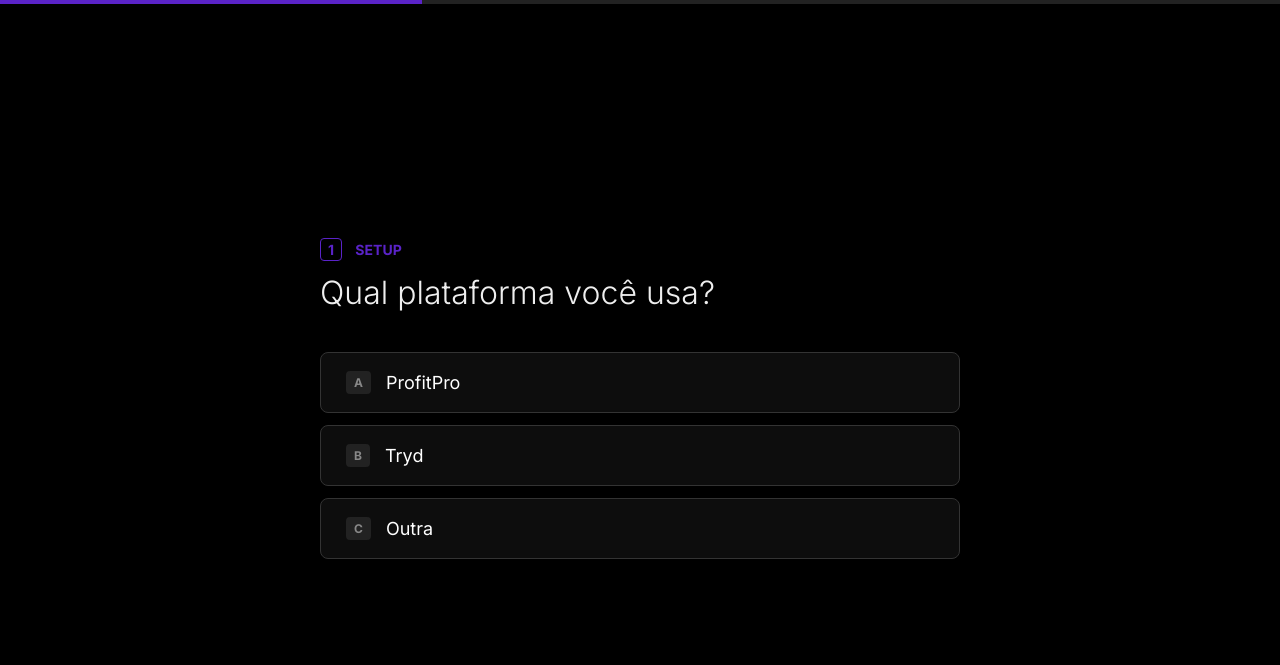
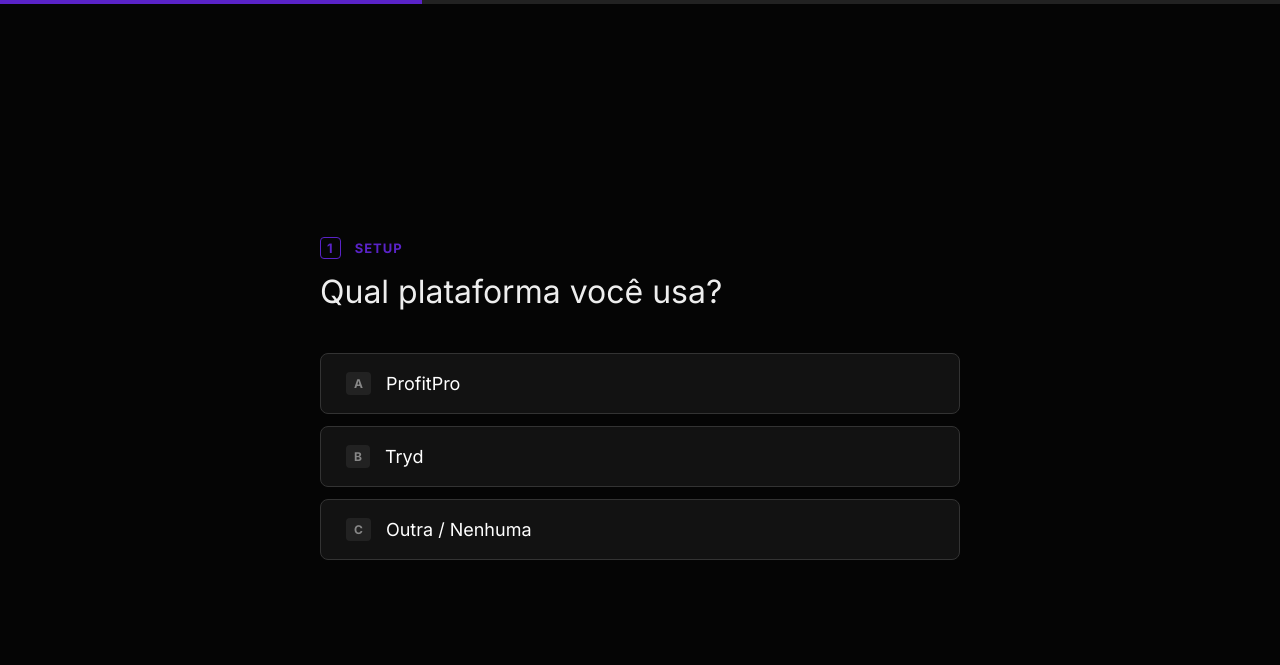
Before and after one commit to franzoieric-art/indicador-b3, a website: page index.html in a window 1280 px wide. Drawn offline with Linux system fonts and the light colour scheme.

Commit message:
Refactor index.html for improved UI and styles
Updated the title and styles for the B3 Indicator application, enhancing the user interface and improving accessibility. Adjusted input fields and button styles for better user experience.

```diff
--- a/index.html
+++ b/index.html
@@ -3,42 +3,98 @@
 <head>
   <meta charset="UTF-8">
   <meta name="viewport" content="width=device-width, initial-scale=1.0">
-  <title>Indicador B3 - Acesso</title>
-  <link href="https://fonts.googleapis.com/css2?family=Inter:wght@300;400;600;700&display=swap" rel="stylesheet">
+  <title>Indicador B3 - Análise de Fluxo</title>
+  <link href="https://fonts.googleapis.com/css2?family=Inter:wght@300;400;500;600;700&display=swap" rel="stylesheet">
   <style>
     /* === ESTILOS GERAIS === */
-    :root { --main-color: #5a23c8; --bg-color: #000000; --text-color: #ffffff; }
+    :root {
+      --main-color: #5a23c8;
+      --bg-color: #050505;
+      --card-bg: #111111;
+      --input-bg: #1a1a1a;
+      --text-color: #ffffff;
+      --border-color: #333;
+    }
     * { margin: 0; padding: 0; box-sizing: border-box; font-family: 'Inter', sans-serif; }
     body, html { height: 100%; width: 100%; background: var(--bg-color); color: var(--text-color); overflow: hidden; }
 
-    /* === ÁREA DO SEU APP (Fica escondida atrás do formulário no começo) === */
+    /* ======================================================= */
+    /* ESTILOS DO INDICADOR B3 (CALCULADORA)         */
+    /* ======================================================= */
     #app-content {
       position: absolute; top: 0; left: 0; width: 100%; height: 100%;
       display: flex; align-items: center; justify-content: center;
-      z-index: 1;
+      z-index: 1; /* Fica atrás do overlay inicialmente */
+      background-image: radial-gradient(circle at top right, #1a0b36 0%, transparent 40%);
     }
 
-    /* === OVERLAY (O FORMULÁRIO QUE COBRE TUDO) === */
+    .calculator-container {
+      background: var(--card-bg);
+      width: 100%; max-width: 480px;
+      padding: 30px;
+      border-radius: 16px;
+      border: 1px solid var(--border-color);
+      box-shadow: 0 20px 50px rgba(0,0,0,0.5);
+      position: relative;
+    }
+
+    .input-group { margin-bottom: 20px; }
+
+    .label-row {
+      display: flex; justify-content: space-between; align-items: center;
+      margin-bottom: 8px;
+    }
+    .label-row label { font-size: 14px; color: #aaa; font-weight: 500; }
+    .link-helper { color: #5a8dee; font-size: 12px; text-decoration: none; cursor: pointer; }
+    .link-helper:hover { text-decoration: underline; }
+
+    .custom-input {
+      width: 100%; background: var(--input-bg);
+      border: 1px solid var(--border-color);
+      padding: 12px 15px; border-radius: 8px;
+      color: white; font-size: 16px; outline: none;
+      transition: 0.3s;
+    }
+    .custom-input:focus { border-color: var(--main-color); background: #222; }
+
+    .row-split { display: flex; gap: 15px; }
+    .col-half { flex: 1; }
+
+    .btn-analyze {
+      width: 100%; background: linear-gradient(90deg, #5a23c8 0%, #7b2cbf 100%);
+      border: none; padding: 16px; border-radius: 8px;
+      color: white; font-size: 16px; font-weight: 700;
+      cursor: pointer; margin-top: 10px;
+      box-shadow: 0 4px 15px rgba(90, 35, 200, 0.4);
+      display: flex; align-items: center; justify-content: center; gap: 10px;
+      transition: transform 0.2s;
+    }
+    .btn-analyze:hover { transform: translateY(-2px); filter: brightness(1.1); }
+
+    .footer-note { text-align: center; margin-top: 20px; font-size: 12px; color: #444; }
+
+    /* ======================================================= */
+    /* ESTILOS DO OVERLAY (FORMULÁRIO)               */
+    /* ======================================================= */
     .onboarding-overlay {
       position: fixed; top: 0; left: 0; width: 100%; height: 100%;
       background: var(--bg-color); z-index: 9999;
       display: flex; flex-direction: column; justify-content: center; padding: 30px;
-      transition: opacity 1s ease;
+      transition: opacity 0.8s ease;
     }
 
-    /* BARRA DE PROGRESSO */
     .progress-bar-container { position: fixed; top: 0; left: 0; width: 100%; height: 4px; background: #222; z-index: 10000; }
     .progress-bar-fill { height: 100%; background: var(--main-color); width: 33%; transition: width 0.6s cubic-bezier(0.25, 0.8, 0.25, 1); }
 
-    /* ELEMENTOS DO FORMULÁRIO */
     .onboarding-inner { max-width: 640px; margin: 0 auto; width: 100%; }
+
     .step { display: none; opacity: 0; transform: translateY(30px); transition: all 0.5s ease-out; }
     .step.active { display: block; opacity: 1; transform: translateY(0); }
 
-    .question-number { color: var(--main-color); font-size: 14px; font-weight: 700; margin-bottom: 15px; display: block; }
-    .question-number span { border: 1px solid var(--main-color); padding: 2px 7px; border-radius: 4px; margin-right: 10px; }
+    .question-number { color: var(--main-color); font-size: 13px; font-weight: 700; margin-bottom: 15px; display: block; letter-spacing: 1px; }
+    .question-number span { border: 1px solid var(--main-color); padding: 2px 6px; border-radius: 4px; margin-right: 10px; }
 
-    h2 { font-size: 32px; font-weight: 300; margin-bottom: 40px; color: #eee; }
+    h2 { font-size: 32px; font-weight: 400; margin-bottom: 40px; color: #eee; line-height: 1.3; }
     h2 strong { font-weight: 700; color: #fff; }
 
     .options-grid { display: flex; flex-direction: column; gap: 12px; width: 100%; }
@@ -46,34 +102,85 @@
     .option-card:hover { background: rgba(90, 35, 200, 0.1); border-color: var(--main-color); transform: translateX(5px); }
     .key-hint { background: #222; font-size: 12px; padding: 4px 8px; border-radius: 4px; margin-right: 15px; color: #888; font-weight: 700; }
 
-    .big-input { width: 100%; background: transparent; border: none; border-bottom: 3px solid #444; color: var(--main-color); font-size: 36px; padding: 15px 0; outline: none; }
-    .big-input::placeholder { color: #444; font-size: 30px; }
+    .big-input { width: 100%; background: transparent; border: none; border-bottom: 2px solid #444; color: var(--main-color); font-size: 32px; padding: 10px 0; outline: none; }
+    .big-input::placeholder { color: #444; font-size: 32px; }
 
-    .btn-finish { margin-top: 50px; background-color: var(--main-color); color: white; font-size: 22px; font-weight: 700; border: none; padding: 20px 40px; width: 100%; border-radius: 8px; cursor: pointer; display: flex; align-items: center; justify-content: center; box-shadow: 0 4px 15px rgba(90, 35, 200, 0.3); transition: 0.3s; }
-    .btn-finish:hover { transform: translateY(-3px); }
+    .btn-finish { margin-top: 40px; background-color: var(--main-color); color: white; font-size: 20px; font-weight: 700; border: none; padding: 18px 40px; width: 100%; border-radius: 8px; cursor: pointer; display: flex; align-items: center; justify-content: center; box-shadow: 0 4px 15px rgba(90, 35, 200, 0.3); transition: 0.3s; }
+    .btn-finish:hover { transform: translateY(-2px); filter: brightness(1.1); }
 
-    /* TELA FINAL (DENTRO DO OVERLAY) */
-    .final-screen-overlay { display: none; text-align: center; }
-    .success-icon { font-size: 60px; margin-bottom: 20px; }
+    /* TELA FINAL DO OVERLAY */
+    .final-screen-overlay { display: none; text-align: center; animation: fadeIn 0.5s; }
+    .success-icon { font-size: 60px; margin-bottom: 20px; display: block; }
 
-    .btn-access-app { background: var(--main-color); color: white; border: none; padding: 15px 30px; font-size: 18px; border-radius: 8px; cursor: pointer; font-weight: bold; margin-top: 20px; width: 100%; box-shadow: 0 4px 15px rgba(90, 35, 200, 0.3); }
-    .btn-access-app:hover { background: #4a1da8; }
+    .btn-access-app { background: var(--main-color); color: white; border: none; padding: 16px 32px; font-size: 18px; border-radius: 8px; cursor: pointer; font-weight: bold; margin-top: 30px; width: 100%; box-shadow: 0 4px 15px rgba(90, 35, 200, 0.3); transition: 0.3s; }
+    .btn-access-app:hover { background: #4a1da8; transform: translateY(-2px); }
 
-    .loading-screen { display: none; text-align: center; margin-top: 100px; }
-    .spinner { border: 4px solid rgba(255,255,255,0.1); border-top: 4px solid var(--main-color); border-radius: 50%; width: 50px; height: 50px; animation: spin 1s linear infinite; margin: 0 auto 30px auto; }
+    .loading-screen { display: none; text-align: center; margin-top: 80px; }
+    .spinner { border: 3px solid rgba(255,255,255,0.1); border-top: 3px solid var(--main-color); border-radius: 50%; width: 40px; height: 40px; animation: spin 1s linear infinite; margin: 0 auto 20px auto; }
     @keyframes spin { 0% { transform: rotate(0deg); } 100% { transform: rotate(360deg); } }
+    @keyframes fadeIn { from { opacity: 0; transform: translateY(10px); } to { opacity: 1; transform: translateY(0); } }
   </style>
 </head>
 <body>
 
   <div id="app-content">
+    <div class="calculator-container">
 
-    <div style="text-align: center;">
-      <h1 style="font-size: 50px; color: var(--main-color);">📊 INDICADOR B3</h1>
-      <p style="font-size: 20px; color: #888;">Aplicação de medição de humor carregada com sucesso.</p>
+      <div class="input-group">
+        <div class="label-row">
+          <label>Petróleo Brent (Mundo/Londres)</label>
+          <a href="#" class="link-helper">↗ Ver UKOIL</a>
+        </div>
+        <input type="number" class="custom-input" placeholder="-0,20" step="0.01">
+      </div>
+
+      <div class="input-group">
+        <div class="label-row">
+          <label>S&P 500 Futuro (E-Mini)</label>
+          <a href="#" class="link-helper">↗ Ver ES1!</a>
+        </div>
+        <input type="number" class="custom-input" placeholder="0,34" step="0.01">
+      </div>
+
+      <div class="input-group">
+        <div class="label-row">
+          <label>VIX (Índice do Medo)</label>
+          <a href="#" class="link-helper">↗ Ver VIX</a>
+        </div>
+        <input type="number" class="custom-input" placeholder="4,83" step="0.01">
+      </div>
+
+      <div class="row-split">
+        <div class="col-half">
+          <div class="input-group">
+            <div class="label-row">
+              <label>DXY</label>
+              <a href="#" class="link-helper">↗ Ver</a>
+            </div>
+            <input type="number" class="custom-input" placeholder="0,02">
+          </div>
+        </div>
+        <div class="col-half">
+          <div class="input-group">
+            <div class="label-row">
+              <label>USD/BRL</label>
+              <a href="#" class="link-helper">↗ Ver</a>
+            </div>
+            <input type="number" class="custom-input" placeholder="0">
+          </div>
+        </div>
+      </div>
+
+      <button class="btn-analyze">
+        ⚡ Analisar Mercado Agora
+      </button>
+
+      <div class="footer-note">Desenvolvido por Traders Profissionais - Rico Plus</div>
+
     </div>
+  </div>
 
-  </div>
+
   <div class="onboarding-overlay" id="overlay">
     <div class="progress-bar-container"><div class="progress-bar-fill" id="progressBar"></div></div>
 
@@ -85,7 +192,7 @@
         <div class="options-grid">
           <button class="option-card" onclick="next(1, 'Plataforma', 'ProfitPro')"><span class="key-hint">A</span> ProfitPro</button>
           <button class="option-card" onclick="next(1, 'Plataforma', 'Tryd')"><span class="key-hint">B</span> Tryd</button>
-          <button class="option-card" onclick="next(1, 'Plataforma', 'Outra')"><span class="key-hint">C</span> Outra</button>
+          <button class="option-card" onclick="next(1, 'Plataforma', 'Outra')"><span class="key-hint">C</span> Outra / Nenhuma</button>
         </div>
       </div>
 
@@ -103,34 +210,39 @@
         <span class="question-number"><span>3</span> ACESSO</span>
         <h2>Email para liberação</h2>
         <input type="email" id="emailInput" class="big-input" placeholder="seu@email.com" required>
-        <button class="btn-finish" onclick="finish()">LIBERAR ACESSO 🚀</button>
+        <button class="btn-finish" onclick="finish()">FINALIZAR E ACESSAR 🚀</button>
       </div>
 
       <div class="loading-screen" id="loadingScreen">
         <div class="spinner"></div>
-        <p>Validando acesso...</p>
+        <p style="color:#888;">Validando seus dados...</p>
       </div>
 
       <div class="final-screen-overlay" id="finalOverlayScreen">
-        <div class="success-icon">✅</div>
+        <span class="success-icon">✅</span>
         <h2>Tudo pronto!</h2>
-        <p style="color:#aaa; margin-bottom: 30px;">Seu ambiente foi configurado com sucesso.</p>
+        <p style="color:#aaa; margin-bottom: 30px; font-size: 16px;">Seu perfil foi configurado. Você já pode acessar a ferramenta oficial do Indicador B3.</p>
 
-        <button class="btn-access-app" onclick="revelarApp()">ACESSAR INDICADOR AGORA</button>
+        <div style="background: #111; padding: 20px; border-radius: 12px; border: 1px solid #333;">
+            <h3 style="color: var(--main-color); margin-bottom: 10px;">Indicador B3 v2.0</h3>
+            <p style="font-size: 14px; color: #666; margin-bottom: 20px;">Ferramenta exclusiva Rico Plus para leitura de fluxo.</p>
+            <button class="btn-access-app" onclick="revelarApp()">ACESSAR AGORA 🚀</button>
+        </div>
 
-        <p style="margin-top: 20px; font-size: 13px; color: #444;">(Um backup de acesso foi enviado ao seu e-mail)</p>
+        <div style="margin-top: 30px; padding: 10px; background: rgba(46, 204, 113, 0.1); border: 1px solid #2ecc71; border-radius: 20px; display: inline-block; color: #2ecc71; font-size: 13px;">
+            📩 Enviamos também um link de backup para seu e-mail.
+        </div>
       </div>
 
     </div>
   </div>
 
   <script>
-    // === SUA NOVA URL INTEGRADA ===
+    // URL DO SCRIPT GOOGLE
     const SCRIPT_URL = 'https://script.google.com/macros/s/AKfycbyuwmBOElhBdo-BFOiRqPXHzFvPhAJbH0YNLYr8wqi-Dcze_521b7l3Nk0IEjJIY_cw/exec';
 
     let answers = {};
 
-    // Navegação entre passos
     function next(step, field, val) {
       answers[field] = val;
       const current = document.getElementById('step'+step);
@@ -147,30 +259,25 @@
       }, 400);
     }
 
-    // Envio dos dados
     function finish() {
       const email = document.getElementById('emailInput').value.trim();
       if(!email.includes('@') || email.length < 5) return alert('Por favor, digite um email válido.');
 
       answers['Email'] = email;
 
-      // Troca tela para loading
       document.getElementById('step3').style.display = 'none';
       document.getElementById('loadingScreen').style.display = 'block';
 
-      // Envia para o Google Script
       fetch(SCRIPT_URL, {
         method: 'POST',
         mode: 'no-cors',
         headers: { 'Content-Type': 'application/json' },
         body: JSON.stringify(answers)
       }).then(() => {
-        // Sucesso
         mostrarBotaoFinal();
       }).catch(e => {
         console.error(e);
-        // Mesmo com erro de rede, libera o acesso para não travar o user
-        mostrarBotaoFinal();
+        mostrarBotaoFinal(); // Libera mesmo com erro de rede
       });
     }
 
@@ -179,18 +286,17 @@
       document.getElementById('finalOverlayScreen').style.display = 'block';
     }
 
-    // FUNÇÃO QUE REMOVE A TELA PRETA (FIM DO LOOP)
+    // A MÁGICA: ESSA FUNÇÃO APAGA A TELA PRETA E MOSTRA A CALCULADORA
     function revelarApp() {
       const overlay = document.getElementById('overlay');
       overlay.style.opacity = '0';
 
       setTimeout(() => {
         overlay.style.display = 'none';
-        document.body.style.overflow = 'auto'; // Destrava rolagem
-      }, 1000);
+        document.body.style.overflow = 'auto'; // Destrava a página
+      }, 800);
     }
 
-    // Enter para enviar
     document.getElementById('emailInput').addEventListener('keypress', function (e) {
       if (e.key === 'Enter') finish();
     });
```
